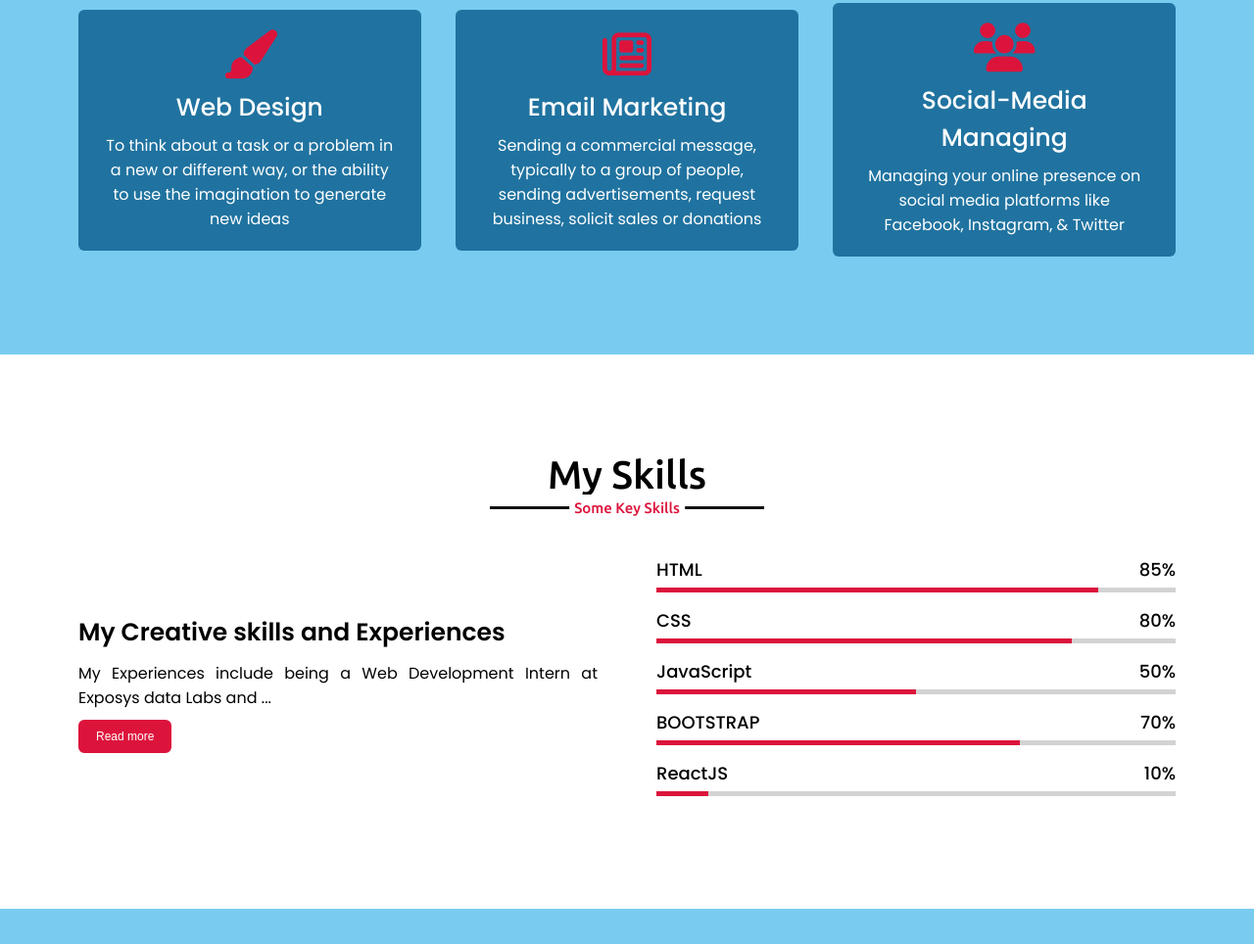
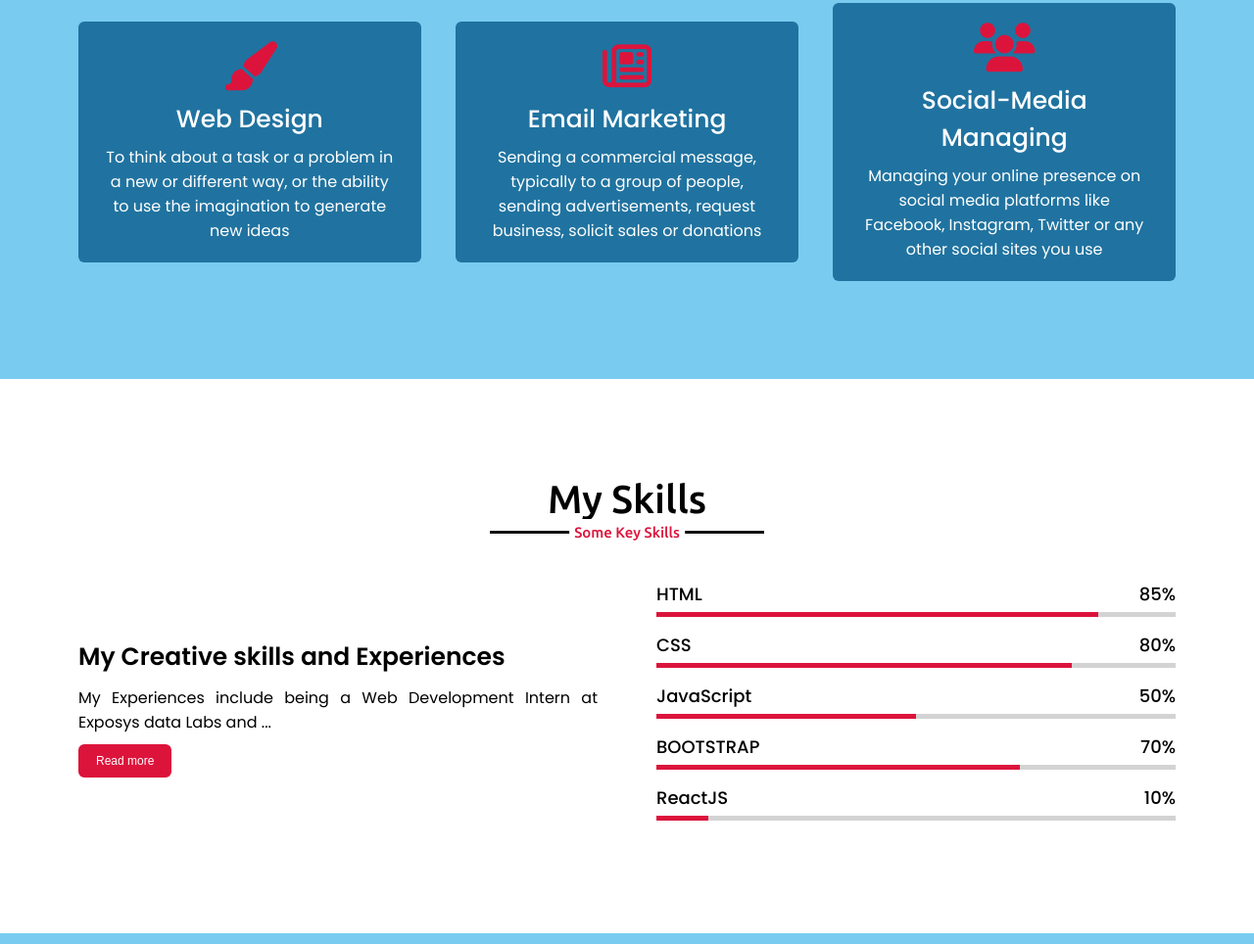
Before and after one commit to RubiChoudhary/Portfolio, a plain HTML site: page index.html in a window 1280 px wide. Shown: the part 1916-2880 px from the top of the page at 98% size. Drawn offline with nearby package versions, Linux system fonts and the light colour scheme.

Commit message:
Update index.html

```diff
--- a/index.html
+++ b/index.html
@@ -179,8 +179,8 @@
 
                         <i class="fa fa-users"></i>
                         <div class="text">Social-Media Managing</div>
-                        <p>Managing your online presence on social media platforms like Facebook, Instagram, &
-                            Twitter</p>
+                        <p>Managing your online presence on social media platforms like Facebook, Instagram,
+                            Twitter or any other social sites you use</p>
 
                     </div>
 
```
